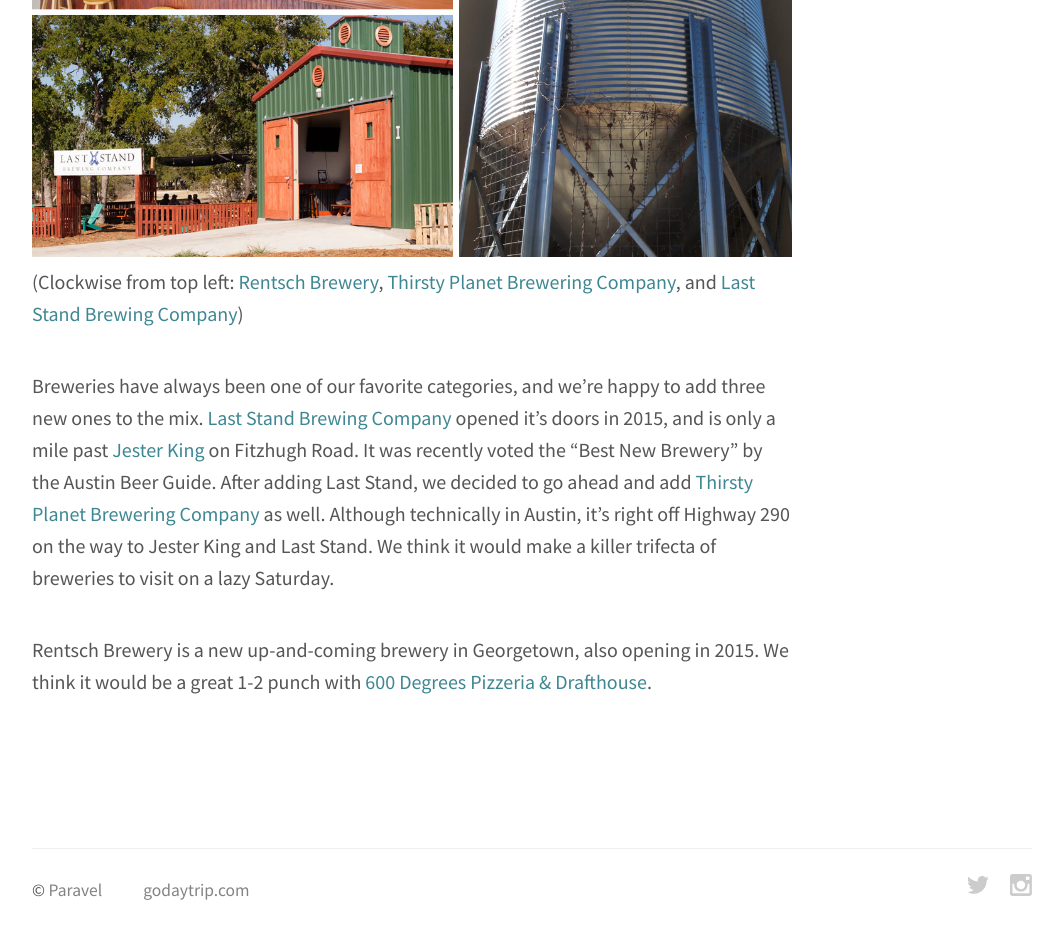
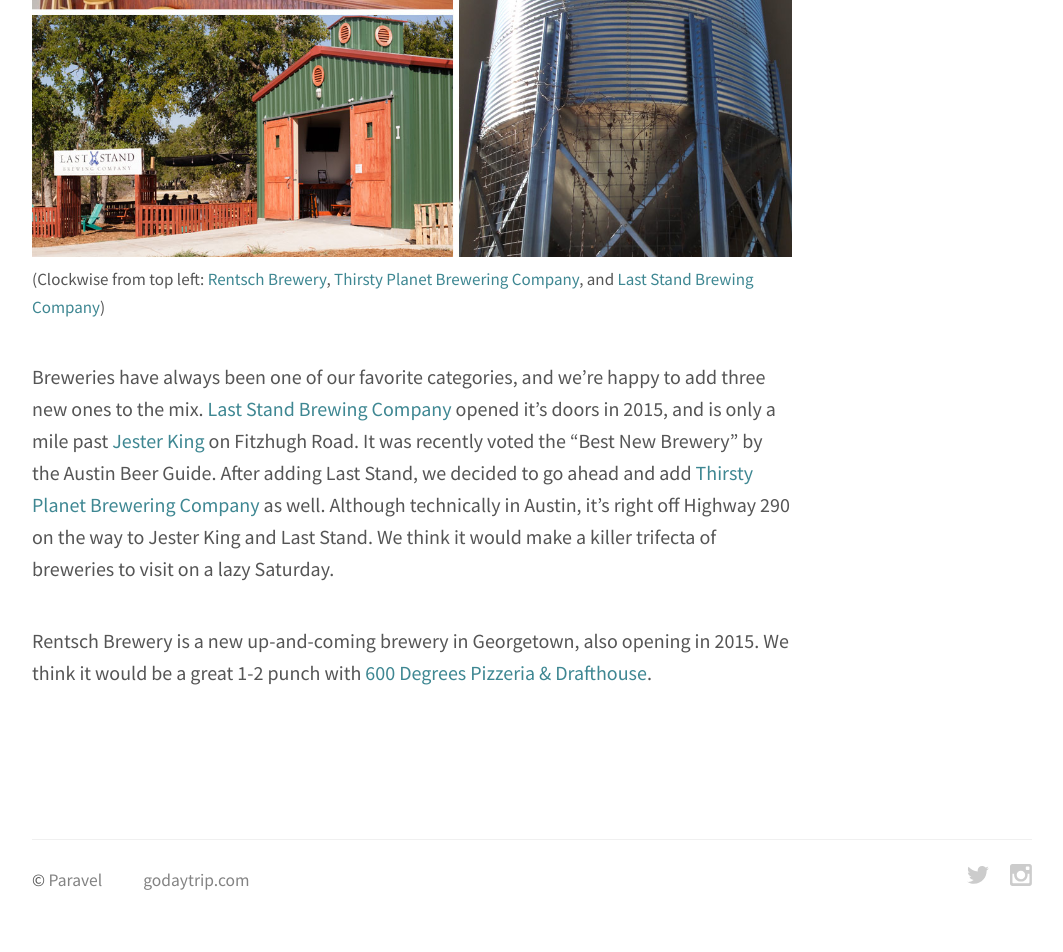
Before and after one commit to Paravel/DayTrip-Blog, a Jekyll site: the page built from _posts/2016-02-15-newbreweries.markdown, in a window 1280 px wide. Shown: the part 938-1890 px from the top of the page, without its empty margins (108-1171 px from the left). Built offline with Jekyll 4.4.1, drawn with Linux system fonts in a browser that asks for light colours.

Commit message:
Added figure HTML and styling

```diff
--- a/_posts/2016-02-15-newbreweries.markdown
+++ b/_posts/2016-02-15-newbreweries.markdown
@@ -10,8 +10,11 @@
 
 ---
 
-![New Breweries](/assets/img/newbreweries.jpg)
-(Clockwise from top left: [Rentsch Brewery](https://godaytrip.com/spots/rentsch), [Thirsty Planet Brewering Company](https://godaytrip.com/spots/thirsty-planet-brewing-company), and [Last Stand Brewing Company](https://godaytrip.com/spots/last-stand-brewing-company))
+
+<figure>
+<img src="/assets/img/newbreweries.jpg" alt="New Breweries"/>
+<figcaption>(Clockwise from top left: <a href="https://godaytrip.com/spots/rentsch">Rentsch Brewery</a>, <a href="https://godaytrip.com/spots/thirsty-planet-brewing-company">Thirsty Planet Brewering Company</a>, and <a href="https://godaytrip.com/spots/last-stand-brewing-company">Last Stand Brewing Company</a>)</figcaption>
+</figure>
 
 Breweries have always been one of our favorite categories, and we're happy to add three new ones to the mix. [Last Stand Brewing Company](https://godaytrip.com/spots/last-stand-brewing-company) opened it's doors in 2015, and is only a mile past [Jester King](https://godaytrip.com/spots/jester-king-brewery) on Fitzhugh Road. It was recently voted the "Best New Brewery" by the Austin Beer Guide. After adding Last Stand, we decided to go ahead and add [Thirsty Planet Brewering Company](https://godaytrip.com/spots/thirsty-planet-brewing-company) as well. Although technically in Austin, it's right off Highway 290 on the way to Jester King and Last Stand. We think it would make a killer trifecta of breweries to visit on a lazy Saturday.
 
--- a/_posts/2016-02-24-louiemueller.markdown
+++ b/_posts/2016-02-24-louiemueller.markdown
@@ -10,7 +10,9 @@
 
 ---
 
-![New Breweries](/assets/img/louiemuellertrip.jpg)
-(Clockwise from top left: The iconic BBQ smoke-stained business card wall, A piece from a beef rib we affectionately named “beefcake,” my BBQ combo, and Louie Mueller’s entrance)
+<figure>
+<img src="/assets/img/louiemuellertrip.jpg" alt="Louie Mueller BBQ"/>
+<figcaption>(Clockwise from top left: The iconic BBQ smoke-stained business card wall, A piece from a beef rib we affectionately named “beefcake,” my BBQ combo, and Louie Mueller’s entrance)</figcaption>
+</figure>
 
 This week [the amigos](http://paravelinc.com) took a lunchtime day trip to Taylor, TX for some [Louie Mueller BBQ](https://godaytrip.com/spots/louie-mueller-barbecue). Being so close to Austin, it’s amazing what you can enjoy if you extend your lunch break by 30 minutes. We left at 11:00 and got back to the office at 12:30. Louie Mueller is easily one of our favorites in the [BBQ category](https://godaytrip.com/categories/bbq). We’ll be taking more of these trips, and hope to bring more friends along. [Follow us on Twitter](https://twitter.com/godaytrip/) for updates!
--- a/_sass/_base.scss
+++ b/_sass/_base.scss
@@ -68,7 +68,7 @@
 	}
 }
 
-p {
+p, figure {
   // font-family: 'Lora', serif;
   max-width: 38em;
   margin: 0 0 2em;
--- a/_sass/_layout.scss
+++ b/_sass/_layout.scss
@@ -43,8 +43,12 @@
 .post{
   margin: 10% 0 15%;
 
-  p > img {
+  p > img,
+  figure img {
     margin-bottom: 0;
+  }
+  figcaption{
+    font-size: 0.85em;
   }
 }
 
```
Also changed, not shown: _posts/2015-12-03-wateringhole.markdown (+4 -3 lines).
